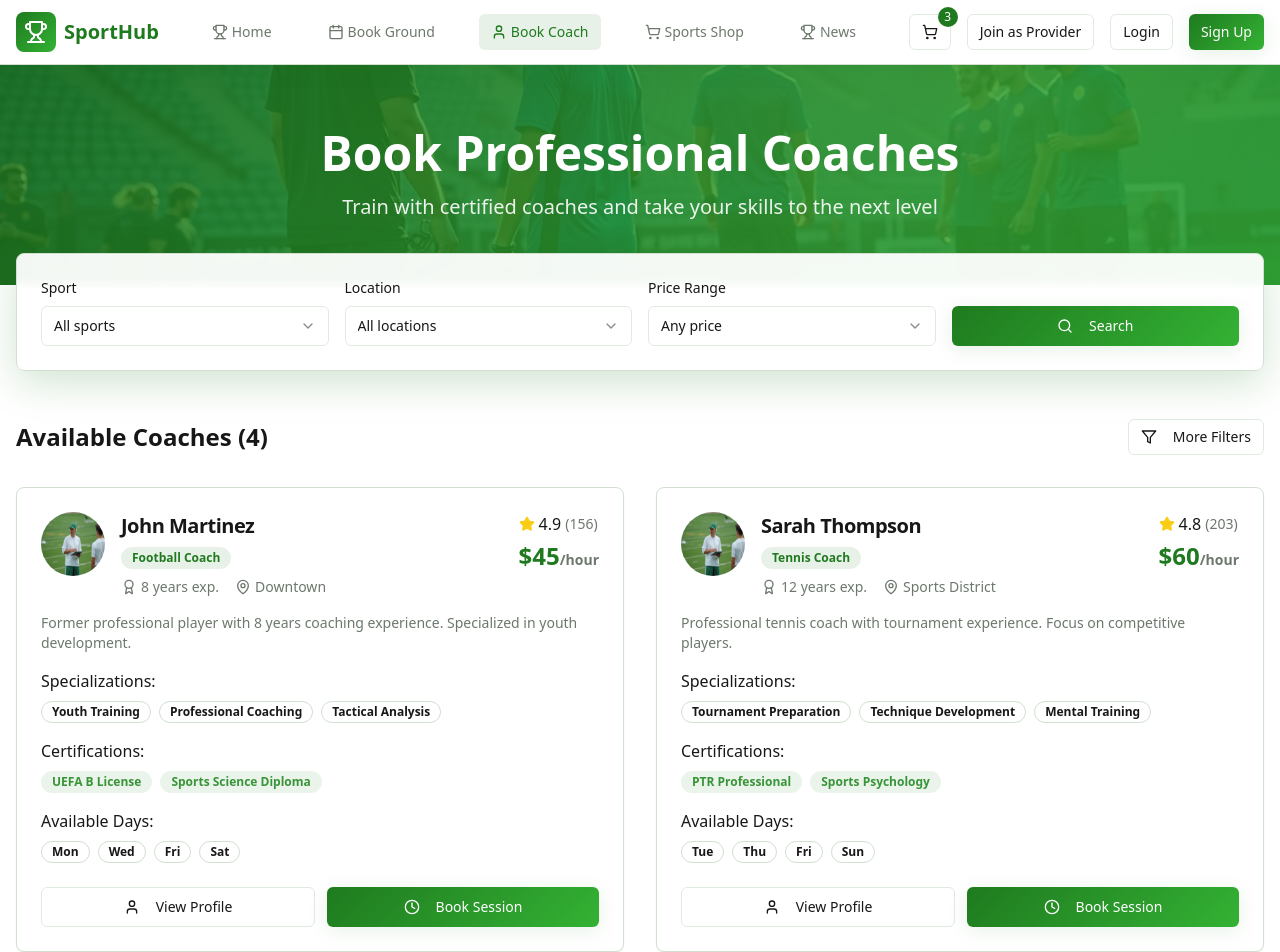
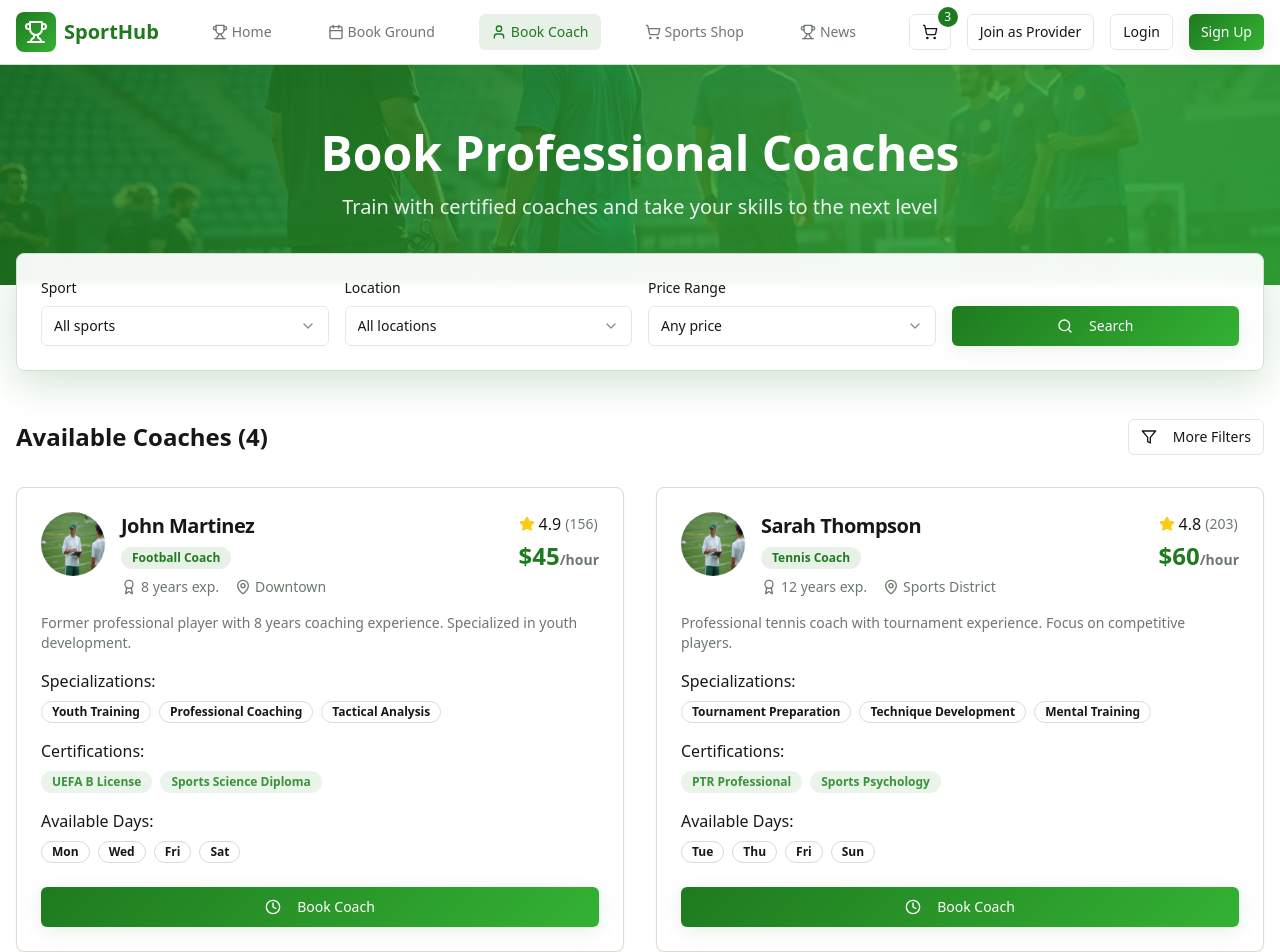
Before and after one commit to RavinduIT/green-field-arena-hub, a React (Vite) app: page /book-coach in a window 1280 px wide. Shown: the top 952 px of the page. Built offline with nearby package versions, Linux system fonts and the light colour scheme.

Commit message:
Refactor Book Coach buttons
Combine "View Profile" and "Book Session" buttons into a single button on the Book Coach page, as they both navigate to the same coach profile route.

```diff
--- a/src/pages/BookCoach.tsx
+++ b/src/pages/BookCoach.tsx
@@ -275,23 +275,13 @@ const BookCoach = () => {
                   </div>
                 </div>
 
-                <div className="flex gap-3">
-                  <Button
-                    variant="outline"
-                    className="flex-1"
-                    onClick={() => navigate(`/coach-profile?id=${coach.id}`)}
-                  >
-                    <User className="mr-2 h-4 w-4" />
-                    View Profile
-                  </Button>
-                  <Button
-                    className="flex-1 bg-gradient-primary"
-                    onClick={() => navigate(`/coach-profile?id=${coach.id}`)}
-                  >
-                    <Clock className="mr-2 h-4 w-4" />
-                    Book Session
-                  </Button>
-                </div>
+                <Button
+                  className="w-full bg-gradient-primary"
+                  onClick={() => navigate(`/coach-profile?id=${coach.id}`)}
+                >
+                  <Clock className="mr-2 h-4 w-4" />
+                  Book Coach
+                </Button>
               </CardContent>
             </Card>
           ))}
```
